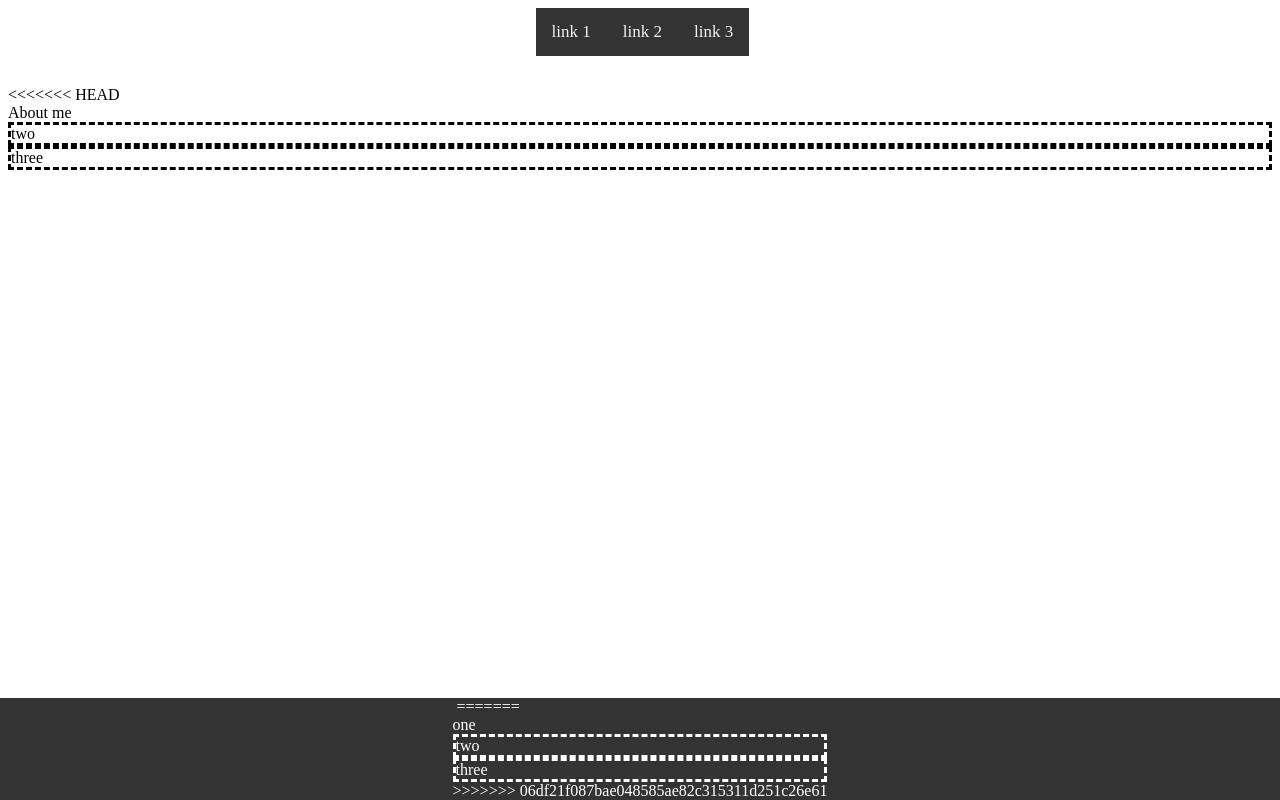
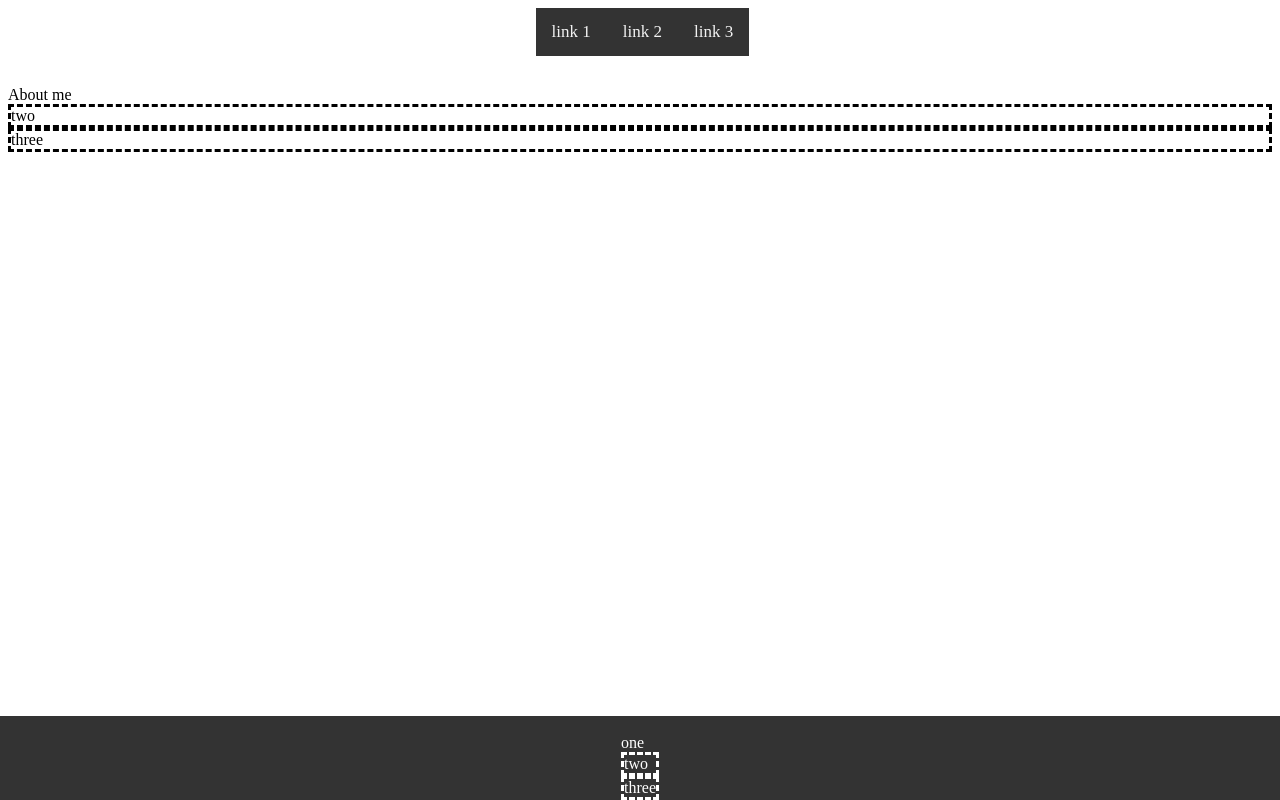
Before and after one commit to CRHS-CMP621A/personal-digital-portfolio-DivyamK2, a plain HTML site: page index.html in a window 1280 px wide. Drawn offline with Linux system fonts and the light colour scheme.

Commit message:
Update index.html

```diff
--- a/index.html
+++ b/index.html
@@ -25,7 +25,7 @@
     </header>
 
     <div class="content">
-<<<<<<< HEAD
+
       <div class="item-1">About me</div>
       <div class="item-2">two</div>
 
@@ -35,12 +35,12 @@
     <div class="footer">
       <div class="contact"></div>
       <div class="social"><img src=""</div>
-=======
+
       <div class="item-1">one</div>
       <div class="item-2">two</div>
 
       <div class="item-3">three</div>
->>>>>>> 06df21f087bae048585ae82c315311d251c26e61
+
     </div>
   </body>
 </html>
```
